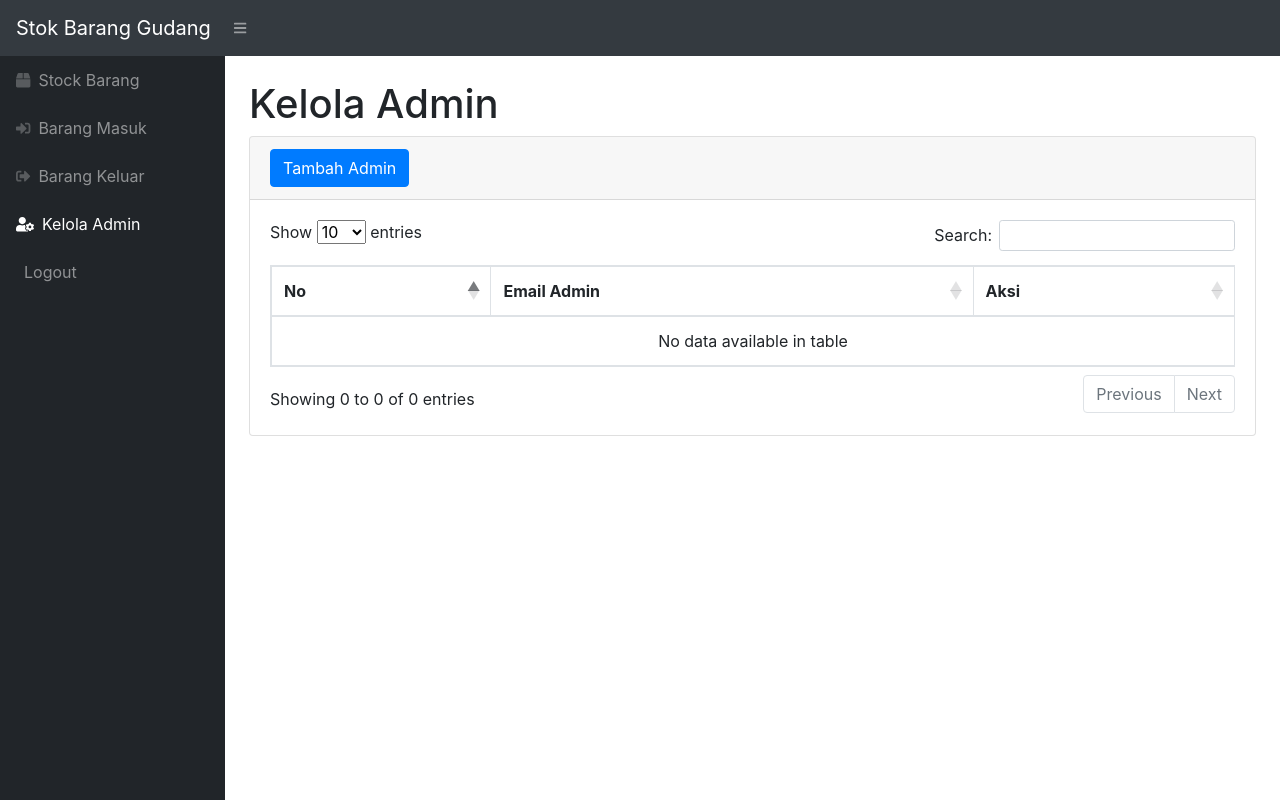
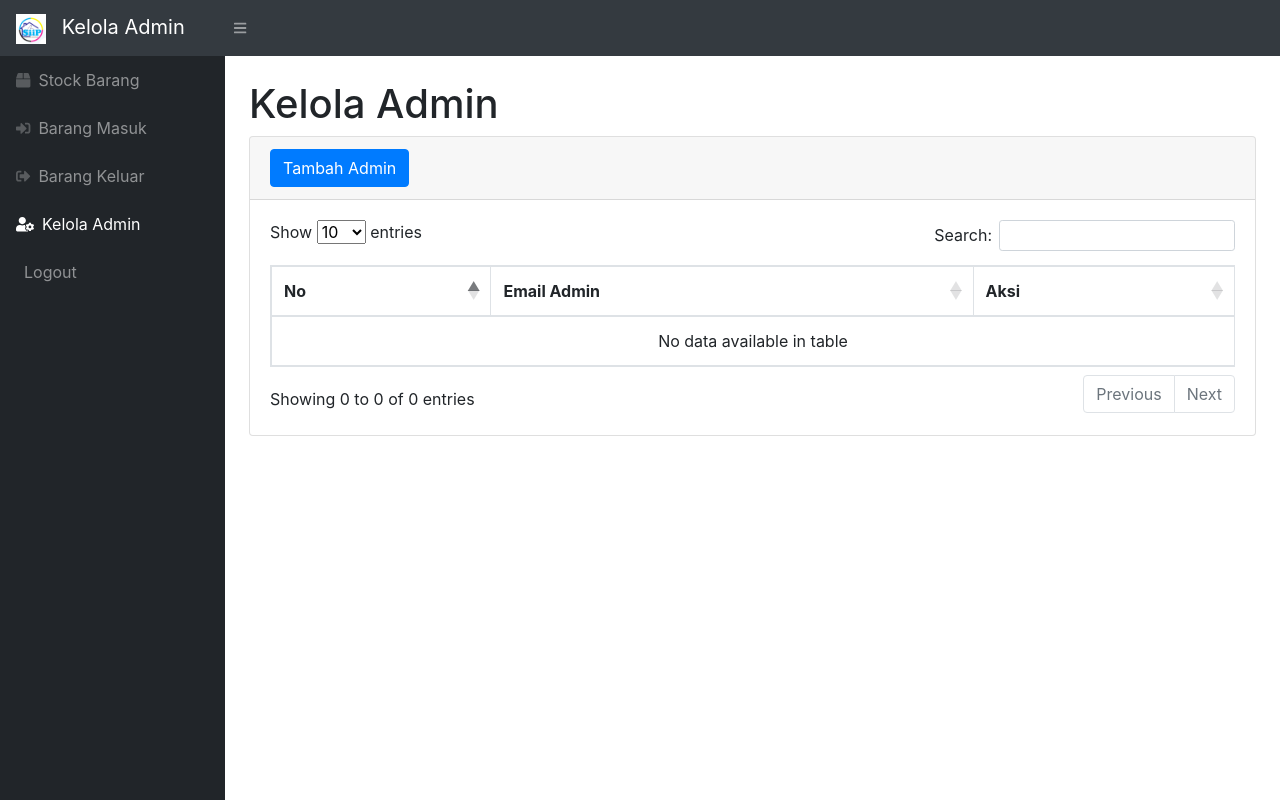
Before and after one commit to randyapr12/stockbarang, a PHP site: page /admin.php in a window 1280 px wide. Run offline with PHP 8.4, Linux system fonts and the light colour scheme; the visitor is signed in with stand-in values (Sample User, id 1); data that the repository does not hold is empty; some libraries are stand-ins or nearby versions.

Commit message:
add logo instansi

```diff
--- a/admin.php
+++ b/admin.php
@@ -18,7 +18,10 @@ require 'cek.php';
     </head>
     <body class="sb-nav-fixed">
         <nav class="sb-topnav navbar navbar-expand navbar-dark bg-dark">
-            <a class="navbar-brand" href="index.php">Stok Barang Gudang</a>
+        <a class="navbar-brand" href="index.php">
+            <img src="images/logo.png" alt="Logo" style="width: 30px; height: auto; margin-right: 10px;" />
+            Kelola Admin
+        </a>
             <button class="btn btn-link btn-sm order-1 order-lg-0" id="sidebarToggle" href="#"><i class="fas fa-bars"></i></button>
 
         </nav>
--- a/keluar.php
+++ b/keluar.php
@@ -19,7 +19,10 @@ require 'cek.php';
     </head>
     <body class="sb-nav-fixed">
         <nav class="sb-topnav navbar navbar-expand navbar-dark bg-dark">
-            <a class="navbar-brand" href="keluar.php">Stok Barang Gudang</a>
+            <a class="navbar-brand" href="keluar.php">
+                <img src="images/logo.png" alt="Logo" style="width: 30px; height: auto; margin-right: 10px;" />
+                Stok Bahan Baku
+            </a>
             <button class="btn btn-link btn-sm order-1 order-lg-0" id="sidebarToggle" href="#"><i class="fas fa-bars"></i></button>
 
 
--- a/login.php
+++ b/login.php
@@ -44,6 +44,7 @@ if (!isset($_SESSION['log'])) {
                         <div class="col-lg-5">
                             <div class="card shadow-lg border-0 rounded-lg mt-5">
                                 <div class="card-header">
+                                    <img src="images/logo.png" alt="Logo" style="width: 30%; height: auto; display: block; margin: 0 auto;" />
                                     <h3 class="text-center font-weight-light my-4">Login</h3>
                                 </div>
                                 <div class="card-body">
--- a/masuk.php
+++ b/masuk.php
@@ -19,7 +19,10 @@ require 'cek.php';
     </head>
     <body class="sb-nav-fixed">
         <nav class="sb-topnav navbar navbar-expand navbar-dark bg-dark">
-            <a class="navbar-brand" href="masuk.php">Stok Barang Gudang</a>
+            <a class="navbar-brand" href="masuk.php">
+                <img src="images/logo.png" alt="Logo" style="width: 30px; height: auto; margin-right: 10px;" />
+                Stok Bahan Baku
+            </a>
             <button class="btn btn-link btn-sm order-1 order-lg-0" id="sidebarToggle" href="#"><i class="fas fa-bars"></i></button>
 
 
```
Also changed, not shown: index.php (+5 -32 lines), images/logo.png (added).
